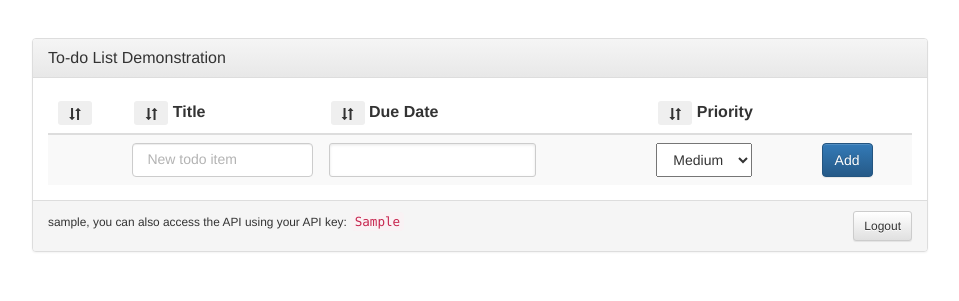
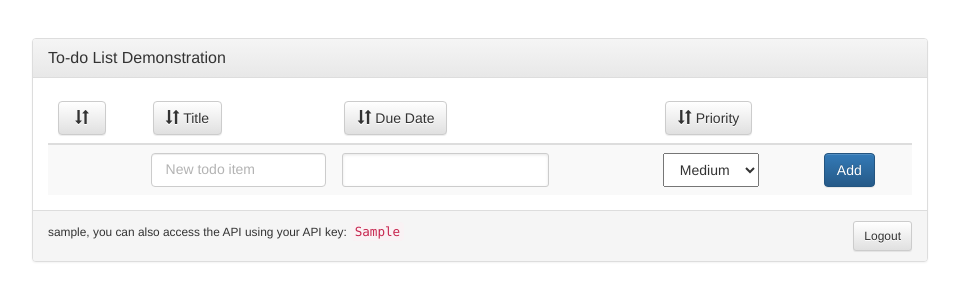
Before and after one commit to kgodey/tododemo, a Django app: template todo/templates/todo/index.html in a window 1280 px wide. Shown: the top 301 px of the page, without its empty margins (160-1119 px from the left). Run offline with Django 3.2, Linux system fonts and the light colour scheme; the template is opened without the code that fills it: most values are stand-ins (such as "Sample title", 1, 10 or a date in 2020); some libraries are stand-ins or nearby versions.

Commit message:
style changes

```diff
--- a/todo/static/todo/css/style.css
+++ b/todo/static/todo/css/style.css
@@ -69,3 +69,11 @@ select {
 	line-height: 1.42857;
 	padding: 6px 12px;
 }
+
+.table tbody > tr > td.removebutton {
+	vertical-align: middle !important;
+}
+
+.table tbody tr td.completed {
+	text-align: center !important;
+}
--- a/todo/templates/todo/index.html
+++ b/todo/templates/todo/index.html
@@ -4,10 +4,10 @@
 	<table class="table table-striped" id="todotable">
 		<thead>
 			<tr>
-				<th><button type="button" class="btn btn-sm glyphbutton" id="sortcompleted"><span class="glyphicon glyphicon-sort"></span></button></th>
-				<th><button type="button" class="btn btn-sm glyphbutton" id="sorttitle"><span class="glyphicon glyphicon-sort"></span></button> Title</th>
-				<th><button type="button" class="btn btn-sm glyphbutton" id="sortduedate"><span class="glyphicon glyphicon-sort"></span></button> Due Date</th>
-				<th><button type="button" class="btn btn-sm glyphbutton" id="sortpriority"><span class="glyphicon glyphicon-sort"></span></button> Priority</th>
+				<th><button type="button" class="btn btn-default glyphbutton" id="sortcompleted">&nbsp;<span class="glyphicon glyphicon-sort"></span>&nbsp;</button></th>
+				<th><button type="button" class="btn btn-default glyphbutton" id="sorttitle"><span class="glyphicon glyphicon-sort"></span> Title</button></th>
+				<th><button type="button" class="btn btn-default glyphbutton" id="sortduedate"><span class="glyphicon glyphicon-sort"></span> Due Date</button></th>
+				<th><button type="button" class="btn btn-default glyphbutton" id="sortpriority"><span class="glyphicon glyphicon-sort"></span> Priority</button></th>
 				<th></th>
 			</tr>
 		</thead>
@@ -40,12 +40,12 @@
 					<option value="2"<% if (priority == "2") { %> selected<% } %>>High</option>
 					<option value="1"<% if (priority == "1") { %> selected<% } %>>Highest</option>
 				</select></td>
-				<td><button type="button" class="removeitem btn btn-danger btn-xs">Remove</button></td>
+				<td class="removebutton"><button type="button" class="removeitem btn btn-danger btn-xs">Remove</button></td>
 			</script>
 		</tbody>
 	</table>
 </div>
 <div class="panel-footer">
-	<p><small>{{ username }}, you can also access the API using your API key:</small> <code>{{ api_key }}</code><span class="pull-right"><a href="{% url 'logout' %}"><button class="btn btn-default btn-sm" type="button">Logout</button></a></p>
+		<p><small>{{ username }}, you can also access the API using your API key:</small> <code>{{ api_key }}</code><span class="pull-right"><a href="{% url 'logout' %}"><button class="btn btn-default btn-sm" type="button">Logout</button></a></p>
 </div>
 {% endblock %}
```
